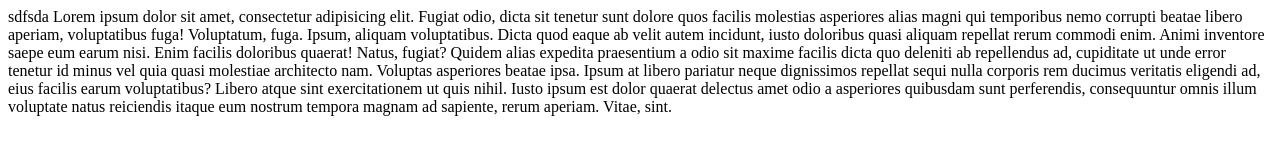
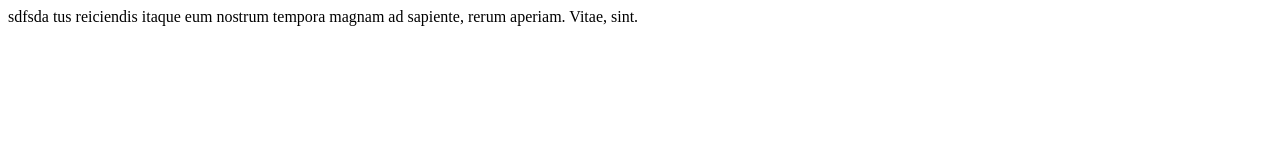
Before and after one commit to Tajammul22/git-tutorial, a plain HTML site: page index.html in a window 1280 px wide. Drawn offline with Linux system fonts and the light colour scheme.

Commit message:
Update index.html

```diff
--- a/index.html
+++ b/index.html
@@ -7,10 +7,6 @@
 </head>
 <body>
     sdfsda
-    Lorem ipsum dolor sit amet, consectetur adipisicing elit. Fugiat odio, dicta sit tenetur sunt dolore quos facilis molestias asperiores alias magni qui temporibus nemo corrupti beatae libero aperiam, voluptatibus fuga!
-    Voluptatum, fuga. Ipsum, aliquam voluptatibus. Dicta quod eaque ab velit autem incidunt, iusto doloribus quasi aliquam repellat rerum commodi enim. Animi inventore saepe eum earum nisi. Enim facilis doloribus quaerat!
-    Natus, fugiat? Quidem alias expedita praesentium a odio sit maxime facilis dicta quo deleniti ab repellendus ad, cupiditate ut unde error tenetur id minus vel quia quasi molestiae architecto nam.
-    Voluptas asperiores beatae ipsa. Ipsum at libero pariatur neque dignissimos repellat sequi nulla corporis rem ducimus veritatis eligendi ad, eius facilis earum voluptatibus? Libero atque sint exercitationem ut quis nihil.
-    Iusto ipsum est dolor quaerat delectus amet odio a asperiores quibusdam sunt perferendis, consequuntur omnis illum voluptate natus reiciendis itaque eum nostrum tempora magnam ad sapiente, rerum aperiam. Vitae, sint.
+    tus reiciendis itaque eum nostrum tempora magnam ad sapiente, rerum aperiam. Vitae, sint.
 </body>
 </html>
```
